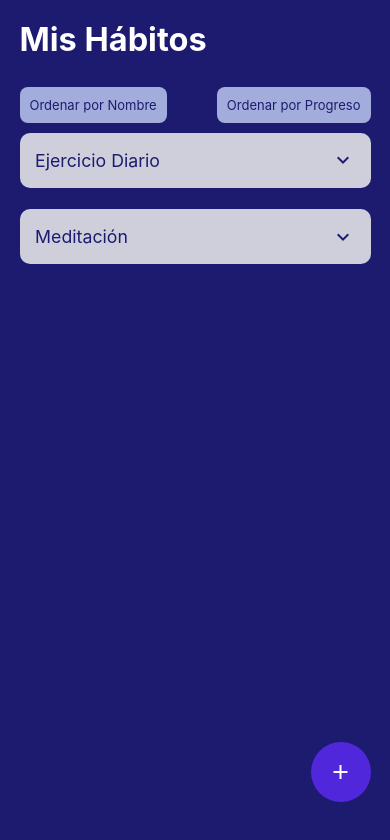
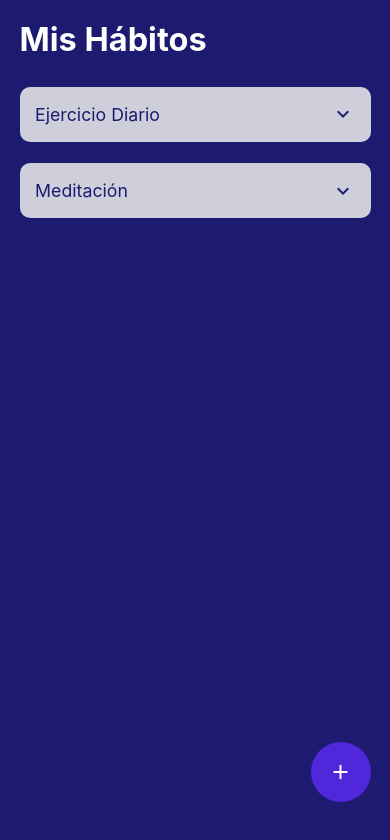
Before and after one commit to Mar-cere/Anto, a React Native app: screen /Habits in a window 390 px wide. Shown: the top 840 px of the page. Built offline with nearby package versions, Linux system fonts and the light colour scheme.

Commit message:
some Habits screen improves

```diff
--- a/screens/HabitsScreen.js
+++ b/screens/HabitsScreen.js
@@ -9,7 +9,6 @@ import {
   TextInput,
   Modal,
   Alert,
-  Animated,
 } from 'react-native';
 import Icon from 'react-native-vector-icons/MaterialCommunityIcons';
 
@@ -22,8 +21,6 @@ const HabitScreen = () => {
       name: 'Ejercicio Diario',
       weeklyProgress: [50, 70, 80, 90, 100, 60, 40],
       monthlyProgress: [50, 60, 70, 80, 90, 100, 80, 70, 60, 50],
-      days: ['L', 'M', 'X', 'J', 'V', 'S', 'D'],
-      months: ['1', '2', '3', '4', '5', '6', '7', '8', '9', '10'],
       benefit: 'El ejercicio diario mejora tu salud física y mental.',
       category: 'Salud',
     },
@@ -32,8 +29,6 @@ const HabitScreen = () => {
       name: 'Meditación',
       weeklyProgress: [20, 40, 60, 80, 100, 90, 70],
       monthlyProgress: [20, 30, 40, 50, 60, 70, 80, 90, 100, 80],
-      days: ['L', 'M', 'X', 'J', 'V', 'S', 'D'],
-      months: ['1', '2', '3', '4', '5', '6', '7', '8', '9', '10'],
       benefit: 'La meditación reduce el estrés y aumenta la concentración.',
       category: 'Relajación',
     },
@@ -43,8 +38,13 @@ const HabitScreen = () => {
   const [viewMode, setViewMode] = useState('weekly');
   const [modalVisible, setModalVisible] = useState(false);
   const [newHabit, setNewHabit] = useState({ name: '', category: '', benefit: '' });
-  const [sortMode, setSortMode] = useState('alphabetical'); // Default sort mode
-  const scale = useState(new Animated.Value(1))[0];
+
+  const categoryColors = {
+    Salud: '#4CAF50', // Verde
+    Relajación: '#FFC107', // Amarillo
+    Educación: '#2196F3', // Azul
+    Otros: '#9C27B0', // Morado
+  };
 
   const toggleExpansion = (id) => {
     setExpandedHabitId(expandedHabitId === id ? null : id);
@@ -68,8 +68,6 @@ const HabitScreen = () => {
         name: newHabit.name,
         weeklyProgress: Array(7).fill(0),
         monthlyProgress: Array(10).fill(0),
-        days: ['L', 'M', 'X', 'J', 'V', 'S', 'D'],
-        months: ['1', '2', '3', '4', '5', '6', '7', '8', '9', '10'],
         benefit: newHabit.benefit,
         category: newHabit.category,
       },
@@ -94,17 +92,12 @@ const HabitScreen = () => {
   };
 
   const markHabitAsDone = (id) => {
-    Animated.sequence([
-      Animated.timing(scale, { toValue: 1.5, duration: 150, useNativeDriver: true }),
-      Animated.timing(scale, { toValue: 1, duration: 150, useNativeDriver: true }),
-    ]).start();
-
     const updatedHabits = habits.map((habit) =>
       habit.id === id
         ? {
             ...habit,
             weeklyProgress: habit.weeklyProgress.map((value, index) =>
-              index === new Date().getDay() - 1 ? value + 10 : value
+              index === new Date().getDay() - 1 ? Math.min(value + 10, 100) : value
             ),
           }
         : habit
@@ -113,20 +106,16 @@ const HabitScreen = () => {
     Alert.alert('¡Hábito Completado!', 'Has registrado este hábito como realizado hoy.');
   };
 
-  const sortHabits = (mode) => {
-    const sortedHabits = [...habits].sort((a, b) => {
-      if (mode === 'alphabetical') return a.name.localeCompare(b.name);
-      if (mode === 'progress') return b.weeklyProgress.reduce((x, y) => x + y) - a.weeklyProgress.reduce((x, y) => x + y);
-    });
-    setHabits(sortedHabits);
-    setSortMode(mode);
+  const calculateAverageProgress = (progress) => {
+    if (progress.length === 0) return 0;
+    return progress.reduce((acc, val) => acc + val, 0) / progress.length;
   };
 
   const renderHabitItem = ({ item }) => {
     const isExpanded = expandedHabitId === item.id;
-
-    const chartData = viewMode === 'weekly' ? item.weeklyProgress : item.monthlyProgress;
-    const labels = viewMode === 'weekly' ? item.days : item.months;
+    const progressData = viewMode === 'weekly' ? item.weeklyProgress : item.monthlyProgress;
+    const averageProgress = calculateAverageProgress(progressData);
+    const progressColor = categoryColors[item.category] || categoryColors['Otros'];
 
     return (
       <View style={styles.habitItem}>
@@ -137,28 +126,41 @@ const HabitScreen = () => {
         {isExpanded && (
           <View style={styles.habitDetails}>
             <Text style={styles.habitBenefit}>{item.benefit}</Text>
-            <View style={styles.chartContainer}>
-
-              <View style={styles.xAxis}>
-                {labels.map((label, index) => (
-                  <Text key={index} style={styles.xAxisLabel}>
-                    {label}
-                  </Text>
-                ))}
-              </View>
+            <Text style={styles.progressLabel}>
+              {viewMode === 'weekly' ? 'Progreso Semanal' : 'Progreso Mensual'}: {averageProgress.toFixed(1)}%
+            </Text>
+            <View style={styles.progressBar}>
+              <View
+                style={[
+                  styles.progressFill,
+                  { width: `${averageProgress}%`, backgroundColor: progressColor },
+                ]}
+              />
             </View>
             <View style={styles.actionButtons}>
-              <Animated.View style={{ transform: [{ scale }] }}>
-                <TouchableOpacity style={styles.doneButton} onPress={() => markHabitAsDone(item.id)}>
-                  <Icon name="check" size={20} color="#FFFFFF" />
-                  <Text style={styles.doneButtonText}>Marcar como Hecho</Text>
-                </TouchableOpacity>
-              </Animated.View>
-              <TouchableOpacity style={styles.deleteButton} onPress={() => handleDeleteHabit(item.id)}>
+              <TouchableOpacity
+                style={styles.doneButton}
+                onPress={() => markHabitAsDone(item.id)}
+              >
+                <Icon name="check" size={20} color="#FFFFFF" />
+                <Text style={styles.doneButtonText}>Marcar como Realizado</Text>
+              </TouchableOpacity>
+              <TouchableOpacity
+                style={styles.deleteButton}
+                onPress={() => handleDeleteHabit(item.id)}
+              >
                 <Icon name="trash-can-outline" size={20} color="#FFFFFF" />
                 <Text style={styles.deleteButtonText}>Eliminar</Text>
               </TouchableOpacity>
             </View>
+            <TouchableOpacity
+              style={styles.toggleButton}
+              onPress={toggleViewMode}
+            >
+              <Text style={styles.toggleButtonText}>
+                {viewMode === 'weekly' ? 'Cambiar a Mensual' : 'Cambiar a Semanal'}
+              </Text>
+            </TouchableOpacity>
           </View>
         )}
       </View>
@@ -168,14 +170,6 @@ const HabitScreen = () => {
   return (
     <View style={styles.container}>
       <Text style={styles.title}>Mis Hábitos</Text>
-      <View style={styles.sortButtons}>
-        <TouchableOpacity style={styles.sortButton} onPress={() => sortHabits('alphabetical')}>
-          <Text style={styles.sortButtonText}>Ordenar por Nombre</Text>
-        </TouchableOpacity>
-        <TouchableOpacity style={styles.sortButton} onPress={() => sortHabits('progress')}>
-          <Text style={styles.sortButtonText}>Ordenar por Progreso</Text>
-        </TouchableOpacity>
-      </View>
       <FlatList
         data={habits}
         renderItem={renderHabitItem}
@@ -185,7 +179,12 @@ const HabitScreen = () => {
       <TouchableOpacity style={styles.addButton} onPress={() => setModalVisible(true)}>
         <Icon name="plus" size={24} color="#FFFFFF" />
       </TouchableOpacity>
-      <Modal visible={modalVisible} transparent={true} animationType="slide" onRequestClose={() => setModalVisible(false)}>
+      <Modal
+        visible={modalVisible}
+        transparent={true}
+        animationType="slide"
+        onRequestClose={() => setModalVisible(false)}
+      >
         <View style={styles.modalContainer}>
           <View style={styles.modalContent}>
             <Text style={styles.modalTitle}>Agregar Nuevo Hábito</Text>
@@ -214,7 +213,10 @@ const HabitScreen = () => {
               <TouchableOpacity style={styles.modalButton} onPress={handleAddHabit}>
                 <Text style={styles.modalButtonText}>Guardar</Text>
               </TouchableOpacity>
-              <TouchableOpacity style={[styles.modalButton, styles.cancelButton]} onPress={() => setModalVisible(false)}>
+              <TouchableOpacity
+                style={[styles.modalButton, styles.cancelButton]}
+                onPress={() => setModalVisible(false)}
+              >
                 <Text style={styles.modalButtonText}>Cancelar</Text>
               </TouchableOpacity>
             </View>
@@ -224,7 +226,6 @@ const HabitScreen = () => {
     </View>
   );
 };
-
 
 
 const styles = StyleSheet.create({
@@ -266,34 +267,20 @@ const styles = StyleSheet.create({
     marginBottom: height / 50,
     fontStyle: 'italic',
   },
-  chartContainer: {
-    height: height / 4,
+  progressBar: {
+    height: 10,
+    backgroundColor: '#A3ADDB',
+    borderRadius: 5,
     marginBottom: height / 50,
   },
-  chart: {
-    flex: 1,
+  progressFill: {
+    height: '100%',
+    borderRadius: 5,
   },
-  xAxis: {
-    flexDirection: 'row',
-    justifyContent: 'space-around',
-    marginTop: height / 60,
-  },
-  xAxisLabel: {
+  progressLabel: {
     fontSize: width / 30,
     color: '#1D1B70',
-  },
-  toggleButton: {
-    backgroundColor: '#5127DB',
-    borderRadius: 10,
-    paddingVertical: height / 90,
-    paddingHorizontal: width / 20,
-    alignItems: 'center',
-    alignSelf: 'center',
-  },
-  toggleButtonText: {
-    color: '#FFFFFF',
-    fontSize: width / 28,
-    fontWeight: 'bold',
+    marginBottom: height / 80,
   },
   addButton: {
     position: 'absolute',
@@ -354,17 +341,6 @@ const styles = StyleSheet.create({
     justifyContent: 'space-between',
     marginTop: 10,
   },
-  doneButton: {
-    flexDirection: 'row',
-    alignItems: 'center',
-    backgroundColor: '#37657F',
-    padding: 10,
-    borderRadius: 8,
-  },
-  doneButtonText: {
-    color: '#FFFFFF',
-    marginLeft: 5,
-  },
   deleteButton: {
     flexDirection: 'row',
     alignItems: 'center',
@@ -376,19 +352,19 @@ const styles = StyleSheet.create({
     color: '#FFFFFF',
     marginLeft: 5,
   },
-  sortButtons: {
-    flexDirection: 'row',
-    justifyContent: 'space-between',
-    marginBottom: 10,
+  toggleButton: {
+    backgroundColor: '#5127DB',
+    borderRadius: 10,
+    paddingVertical: height / 90,
+    paddingHorizontal: width / 20,
+    alignItems: 'center',
+    alignSelf: 'center',
+    marginTop: height / 50,
   },
-  sortButton: {
-    backgroundColor: '#A3ADDB',
-    borderRadius: 8,
-    padding: 10,
-  },
-  sortButtonText: {
-    color: '#1D1B70',
-    fontSize: width / 30,
+  toggleButtonText: {
+    color: '#FFFFFF',
+    fontSize: width / 28,
+    fontWeight: 'bold',
   },
 });
 
```
